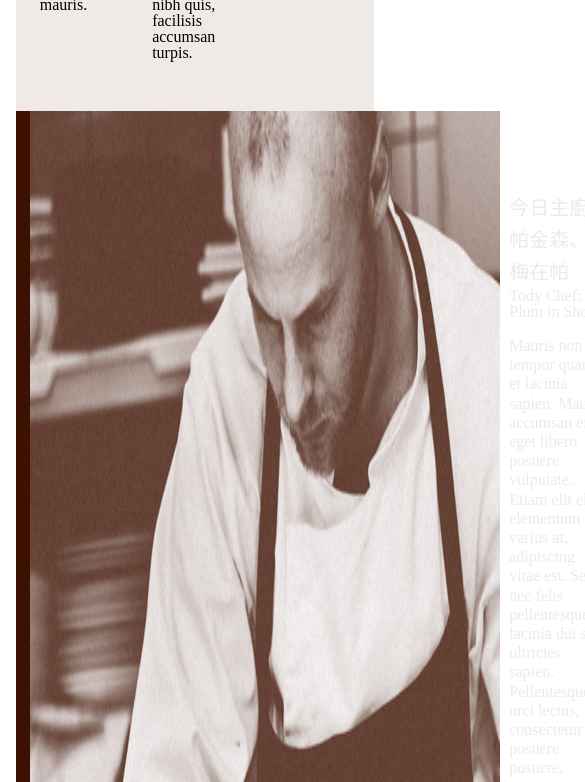
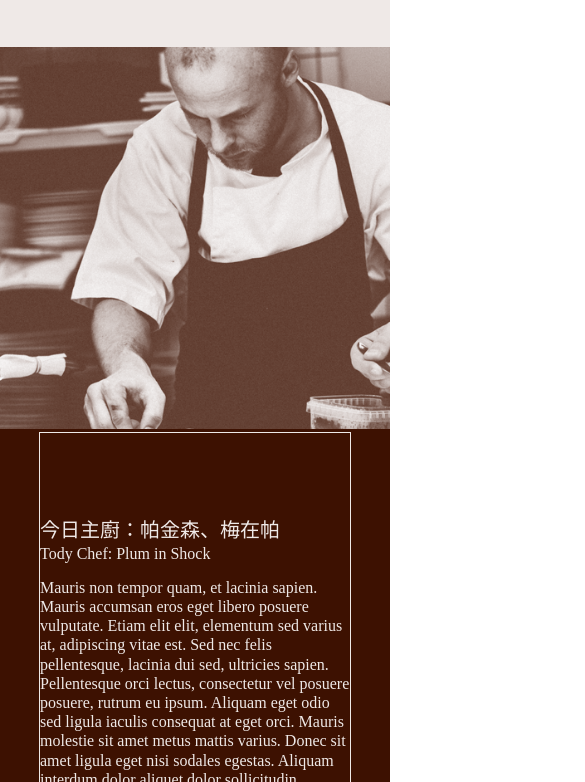
Before and after one commit to yatayork/RWD-FINAL-HOMEWORK, a plain HTML site: page Welcome - Desktop.html in a window 390 px wide. Shown: the part 1218-2000 px from the top of the page, 585 px wide, since content can reach past the window. Drawn offline with Linux system fonts and the light colour scheme.

Commit message:
destop page not done yet

```diff
--- a/Welcome - Desktop.html
+++ b/Welcome - Desktop.html
@@ -28,6 +28,13 @@
                         <a href="#map" >地圖</a>
                     </li>
                 </nav>
+                <label for="switch"><img src="/assets/bars-solid.svg"></label><!--漢堡按鈕圖示-->
+                <input type="checkbox" id="switch"><!--選單開關-->
+                <ul class="menu"><!--選單內容-->
+                    <li><a href="#feature">特色</a></li>
+                    <li><a href="#chef">主廚</a></li>
+                    <li><a href="#map">地圖</a></li>
+                </ul>
             </div>
 
             <div class="special">
@@ -71,16 +78,16 @@
                 <div class="intro">
                     <h4>今日主廚：帕金森、梅在帕</h4>
                     <span>Tody Chef: Plum in Shock</span><br><br>
-                        <p>Mauris non tempor quam, et lacinia sapien. Mauris
-                        accumsan eros eget libero posuere vulputate. Etiam
-                        elit elit, elementum sed varius at, adipiscing vitae est.
-                        Sed nec felis pellentesque, lacinia dui sed, ultricies
-                        sapien. Pellentesque orci lectus, consectetur vel
-                        posuere posuere, rutrum eu ipsum. Aliquam eget odio
-                        sed ligula iaculis consequat at eget orci. Mauris
-                        molestie sit amet metus mattis varius. Donec sit amet
-                        ligula eget nisi sodales egestas. Aliquam interdum
-                        dolor aliquet dolor sollicitudin fermentum. Donec
+                        <p>Mauris non tempor quam, et lacinia sapien. Mauris<br>
+                        accumsan eros eget libero posuere vulputate. Etiam<br>
+                        elit elit, elementum sed varius at, adipiscing vitae est.<br>
+                        Sed nec felis pellentesque, lacinia dui sed, ultricies<br>
+                        sapien. Pellentesque orci lectus, consectetur vel<br>
+                        posuere posuere, rutrum eu ipsum. Aliquam eget odio <br>
+                        sed ligula iaculis consequat at eget orci. Mauris <br>
+                        molestie sit amet metus mattis varius. Donec sit amet <br>
+                        ligula eget nisi sodales egestas. Aliquam interdum <br>
+                        dolor aliquet dolor sollicitudin fermentum. Donec <br>
                         congue lorem a molestie bibendum.</p>
                 </div>
             </div>
@@ -160,8 +167,9 @@
                         nibh lacinia at. </p>
                 </li>
                 <li>
-                    <h5>聯絡方式</h5>
+
                     <ul class="contact">
+                        <h5>聯絡方式</h5>
                         <li><a href="#map">高雄市中正五路到底</a></li>
                         <li><a href="tel:+886 886 886">+886 886 886</a></li>
                         <li><a href="mailto:service@hexschool.com">service@hexschool.com</a></li>
--- a/css/style.css
+++ b/css/style.css
@@ -70,6 +70,34 @@ h3{
     margin-right: 2.5%;
 }
 
+@media(max-width:700px){
+    .chef{
+        display: block;
+    }
+
+    .chef img{
+        margin-left: 0%;
+        width: 100%;
+    }
+
+    .intro{
+        border: 1px solid;
+        margin-right: 10%;
+        margin-left: 10%;
+    }
+    .intro  p br{
+        display: none;
+    }
+
+
+}
+
+@media(max-width:348px){
+    .intro h4{
+        font-size: 18px;
+    }
+}
+
 .intro{
     color: #EFE9E7;
 }
@@ -80,26 +108,13 @@ h4{
     margin-top: 81px;
 }
 
-@media(max-width:780px){
-    .intro h4{
-        word-wrap: break-word;
-        word-break: keep-all;
-    }
-}
 
 .intro p{
     max-width: 100%;
     font-size: 16px;
     line-height: 120%;
-    white-space: pre-line;
 }
 
-@media(max-width:870px){
-    .intro p{
-        white-space:normal;
-        margin-right:3%;
-    }
-}
 
 .feelings{
     margin-top: 50px;
@@ -221,7 +236,7 @@ h6{
 @media(max-width:799px){
     .map li img{
         width: 90%;
-        height: 100%;
+        height: 90%;
     }
 
 }
```
Also changed, not shown: all.css.
